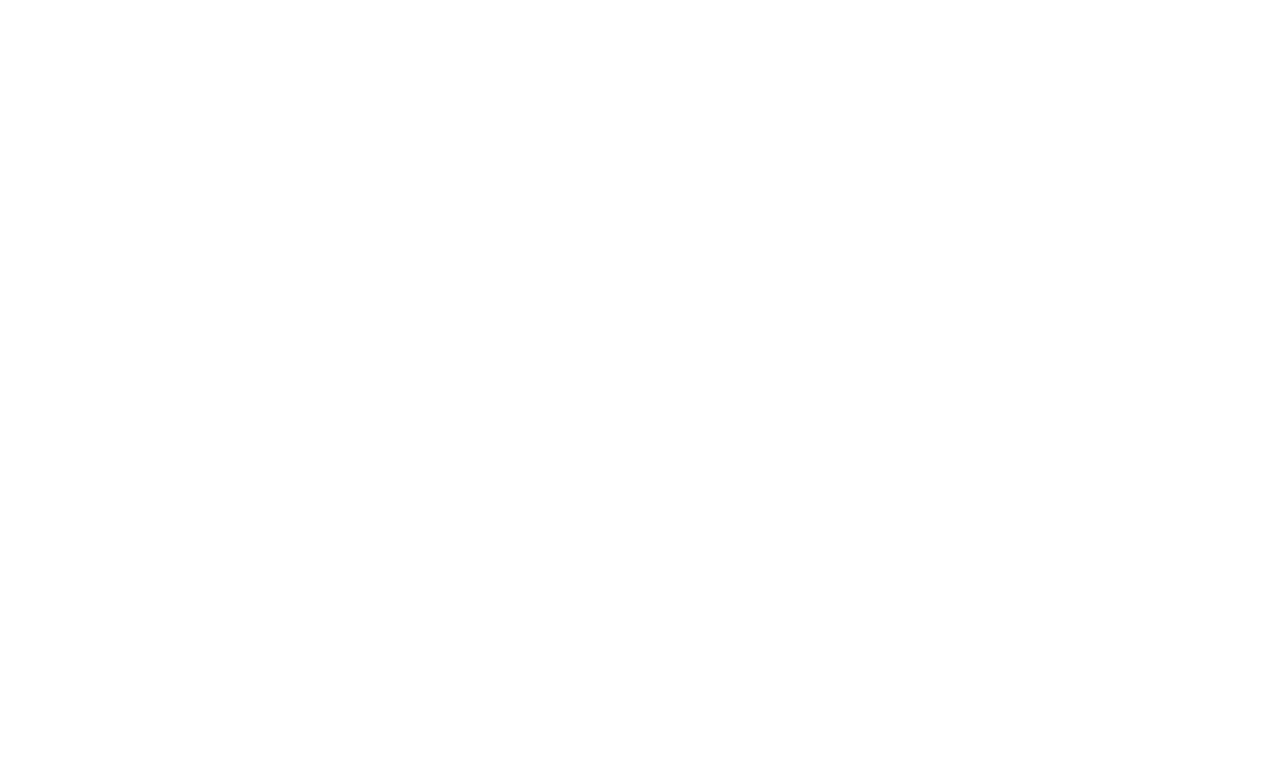
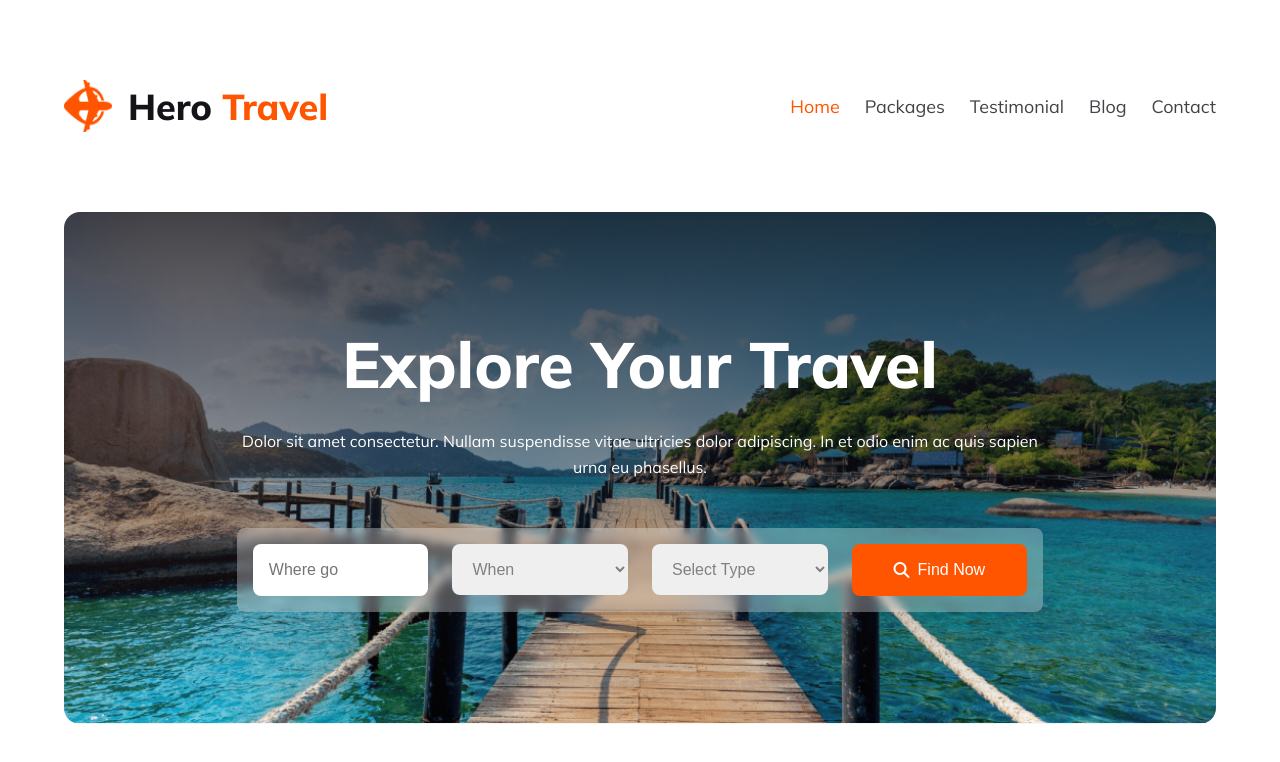
Before and after one commit to AfrojaSultana44/Hero-Travel, a plain HTML site: page index.html in a window 1280 px wide. Drawn offline with Linux system fonts and the light colour scheme.

Commit message:
Navbar and Banner section ui completed

```diff
--- a/index.html
+++ b/index.html
@@ -1,20 +1,64 @@
 <!DOCTYPE html>
 <html lang="en">
-<head>
-    <meta charset="UTF-8">
-    <meta name="viewport" content="width=device-width, initial-scale=1.0">
+  <head>
+    <meta charset="UTF-8" />
+    <meta name="viewport" content="width=device-width, initial-scale=1.0" />
     <title>Hero Travel</title>
-    <link rel="stylesheet" href="./css/style.css">
-</head>
-<body>
+    <!-- font awesome cdn -->
+    <script
+      src="https://kit.fontawesome.com/d3c3d5f656.js"
+      crossorigin="anonymous"
+    ></script>
+    <link rel="stylesheet" href="./public/styles/style.css" />
+  </head>
+  <body>
     <header>
+      <!-- Navbar -->
+      <nav class="container nav-bar">
+        <div class="logo">
+          <img src="./public/Images/logo.png" alt="" />
+          <h3>Hero <span id="span">Travel</span></h3>
+        </div>
+        <ul class="nav-links">
+          <li><a id="span" href="">Home</a></li>
+          <li><a href="">Packages</a></li>
+          <li><a href="">Testimonial</a></li>
+          <li><a href="">Blog</a></li>
+          <li><a href="">Contact</a></li>
+        </ul>
+      </nav>
 
+      <!-- Banner -->
+      <section class="container explore-your-travel">
+        <div class="explore-container">
+          <h1>Explore Your Travel</h1>
+          <p>
+            Dolor sit amet consectetur. Nullam suspendisse vitae ultricies dolor
+            adipiscing. In et odio enim ac quis sapien urna eu phasellus.
+          </p>
+          <div class="travel-inputs">
+            <div>
+            <input type="text" name="" id="" placeholder="Where go">
+            </div>
+            <div>
+                <select name="" id="">
+                    <option value="">When</option>
+                </select>
+            </div>
+            <div>
+                <select name="" id="">
+                    <option value="">Select Type</option>
+                </select>
+            </div>
+            <div>
+                <button class="btn-primary"><i class="fa-solid fa-magnifying-glass"></i> Find Now</button>
+            </div>
+          </div>
+        </div>
+
+      </section>
     </header>
-    <main>
-
-    </main>
-    <footer>
-
-    </footer>
-</body>
+    <main></main>
+    <footer></footer>
+  </body>
 </html>
--- /dev/null
+++ b/public/styles/style.css
@@ -0,0 +1,139 @@
+@import url("https://fonts.googleapis.com/css2?family=Mulish:ital,wght@0,200..1000;1,200..1000&display=swap");
+/* font-family: "Mulish", sans-serif; */
+
+* {
+  margin: 0;
+  padding: 0;
+  box-sizing: border-box;
+}
+
+body {
+  font-family: "Mulish", sans-serif;
+}
+
+/* shared styles */
+.container {
+  width: 90%;
+  margin: 5rem auto;
+  border-radius: 1rem;
+}
+
+h1 {
+  color: rgb(255, 255, 255);
+  font-size: 4rem;
+  font-weight: 800;
+  line-height: normal;
+}
+
+h3 {
+  color: rgb(19, 19, 24);
+  font-size: 2.25rem;
+  font-weight: 800;
+  line-height: normal;
+}
+
+p {
+  color: rgb(255, 255, 255);
+  font-size: 1rem;
+  font-weight: 400;
+}
+
+#span {
+  color: rgb(255, 84, 0);
+}
+
+/* Navbar */
+.nav-bar {
+  display: flex;
+  justify-content: space-between;
+  align-items: center;
+}
+
+.logo {
+  display: flex;
+  justify-content: space-between;
+  align-items: center;
+}
+
+.logo > img {
+  width: 48px;
+  height: 52px;
+  margin-right: 16px;
+}
+
+.nav-links {
+  display: flex;
+  justify-content: space-between;
+  align-items: center;
+  gap: 25px;
+}
+
+.nav-links > li {
+  list-style: none;
+}
+
+.nav-links > li > a {
+  text-decoration: none;
+  font-size: 1.12rem;
+  font-weight: 400;
+  color: rgb(66, 66, 71);
+}
+
+/* Banner */
+.explore-your-travel {
+  background-image: linear-gradient(
+      180deg,
+      rgba(19, 19, 24, 0.8),
+      rgba(19, 19, 24, 0) 100%
+    ),
+    url("../Images/banner-img.png");
+  background-repeat: no-repeat;
+  background-position: center;
+  background-size: cover;
+  padding: 7rem 0;
+  display: flex;
+  justify-content: center;
+  align-items: center;
+}
+.explore-container {
+  text-align: center;
+  width: 70%;
+  margin: 0 auto;
+}
+
+.explore-container > p {
+  line-height: 26px;
+  margin-top: 24px;
+}
+.travel-inputs {
+  margin-top: 3rem;
+  display: grid;
+  grid-template-columns: repeat(4, 1fr);
+  gap: 24px;
+  border-radius: 8px;
+  background-color: rgba(255, 255, 255, 0.3);
+  padding: 1rem;
+  backdrop-filter: blur(4px);
+}
+
+.travel-inputs > div > input,
+select,
+button {
+  width: 100%;
+  font-size: 1rem;
+  font-weight: 400;
+  line-height: 20px;
+  color: rgba(19, 19, 24, 0.5);
+  padding: 16px;
+  border-radius: 8px;
+  border: none;
+}
+
+.btn-primary {
+  background-color: rgb(255, 84, 0);
+  color: rgb(255, 255, 255);
+  display: flex;
+  justify-content: center;
+  align-items: center;
+  gap: 8px;
+}
```
Also changed, not shown: css/style.css (deleted), public/Images/Group 39.png (renamed from Images/Group 39.png), public/Images/Group 40.png (renamed from Images/Group 40.png), public/Images/Group 40089.png (renamed from Images/Group 40089.png), public/Images/Rectangle 10.png (renamed from Images/Rectangle 10.png), public/Images/Rectangle 11.png (renamed from Images/Rectangle 11.png), public/Images/Rectangle 4.png (renamed from Images/Rectangle 4.png), public/Images/Rectangle 5.png (renamed from Images/Rectangle 5.png), public/Images/Rectangle 6.png (renamed from Images/Rectangle 6.png), public/Images/Rectangle 7.png (renamed from Images/Rectangle 7.png), public/Images/Rectangle 8 (1).png (renamed from Images/Rectangle 8 (1).png), public/Images/Rectangle 8.png (renamed from Images/Rectangle 8.png), public/Images/Rectangle 9.png (renamed from Images/Rectangle 9.png), public/Images/banner-img.png (renamed from Images/Group 13 (1) (1).png), 1 more files.
